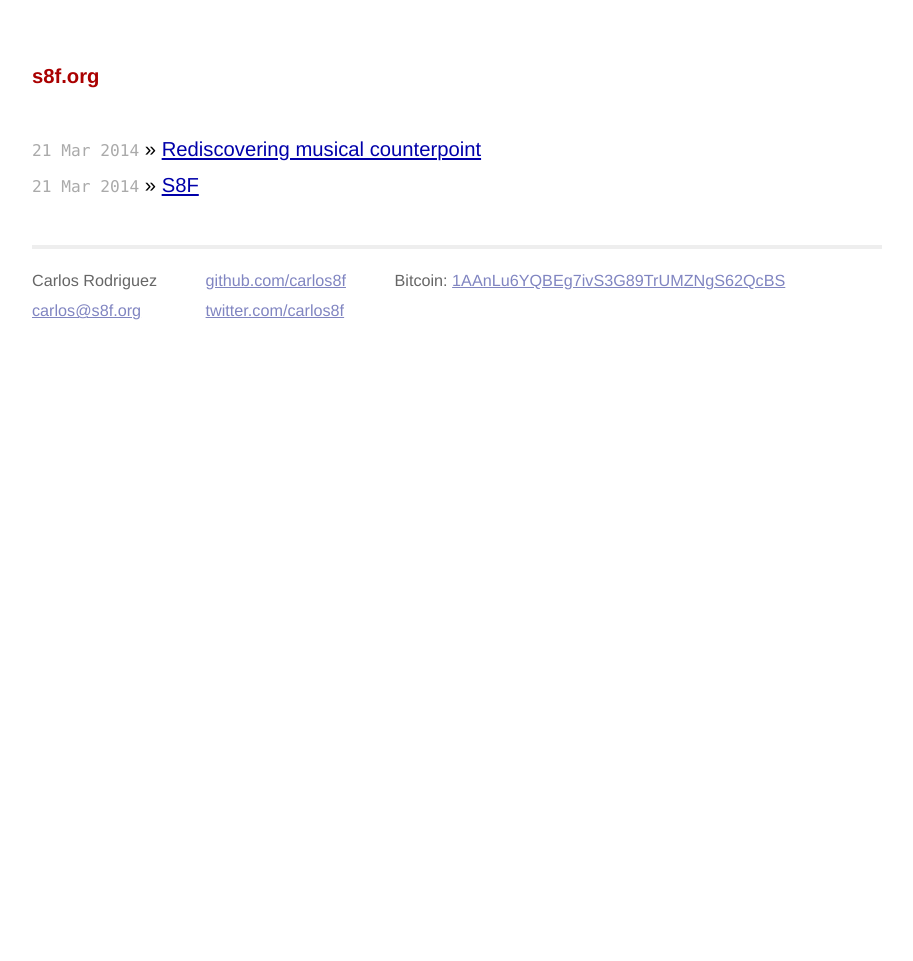
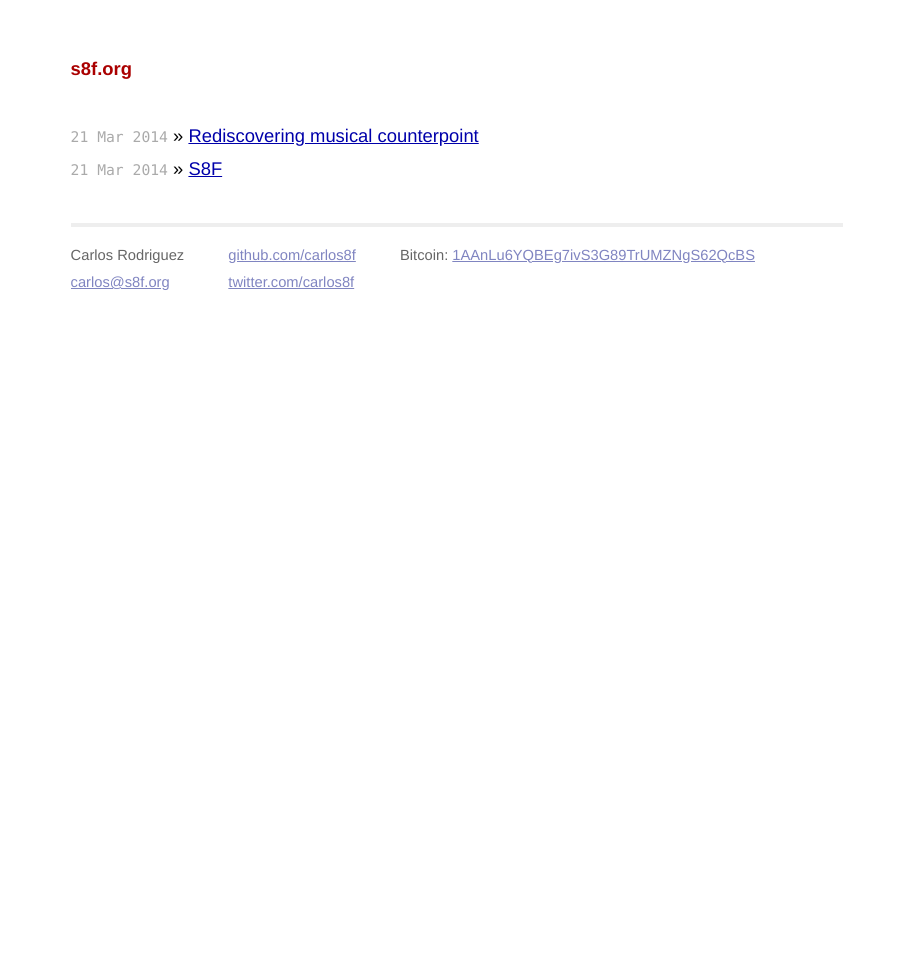
Before and after one commit to carlos8f/s8f.org, a Jekyll site: the page built from index.html, in a window 1280 px wide. Shown: the whole page, without its empty margins (183-1096 px from the left). Built offline with Jekyll 4.4.1, drawn with Linux system fonts in a browser that asks for light colours; Markdown is read by kramdown in place of the engine named in the settings.

Commit message:
100% font

```diff
--- a/css/main.css
+++ b/css/main.css
@@ -15,7 +15,7 @@ html, body { height: 100%; }
 body {
   background-color: #FFF;
   font: 13.34px Helvetica, Arial, sans-serif;
-  font-size: 110%;
+  font-size: 100%;
   text-align: center;
 }
 
```
